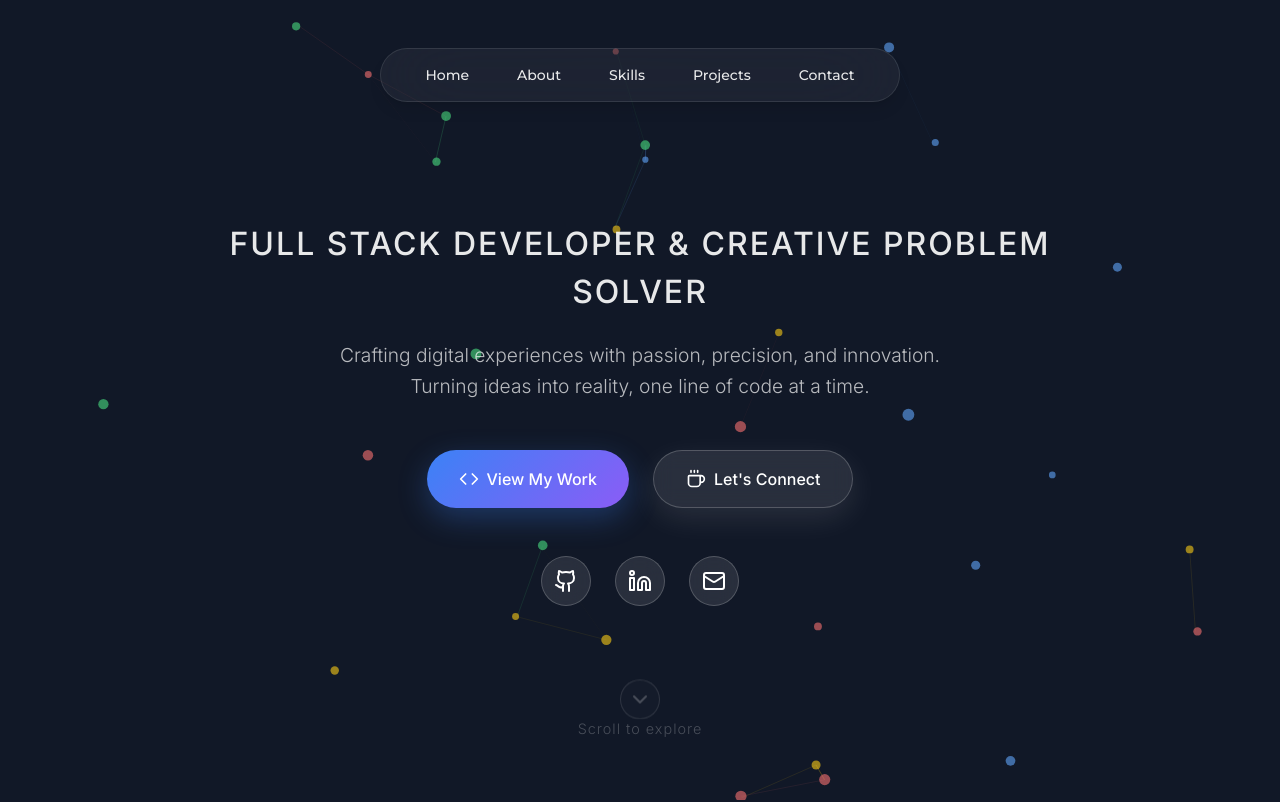
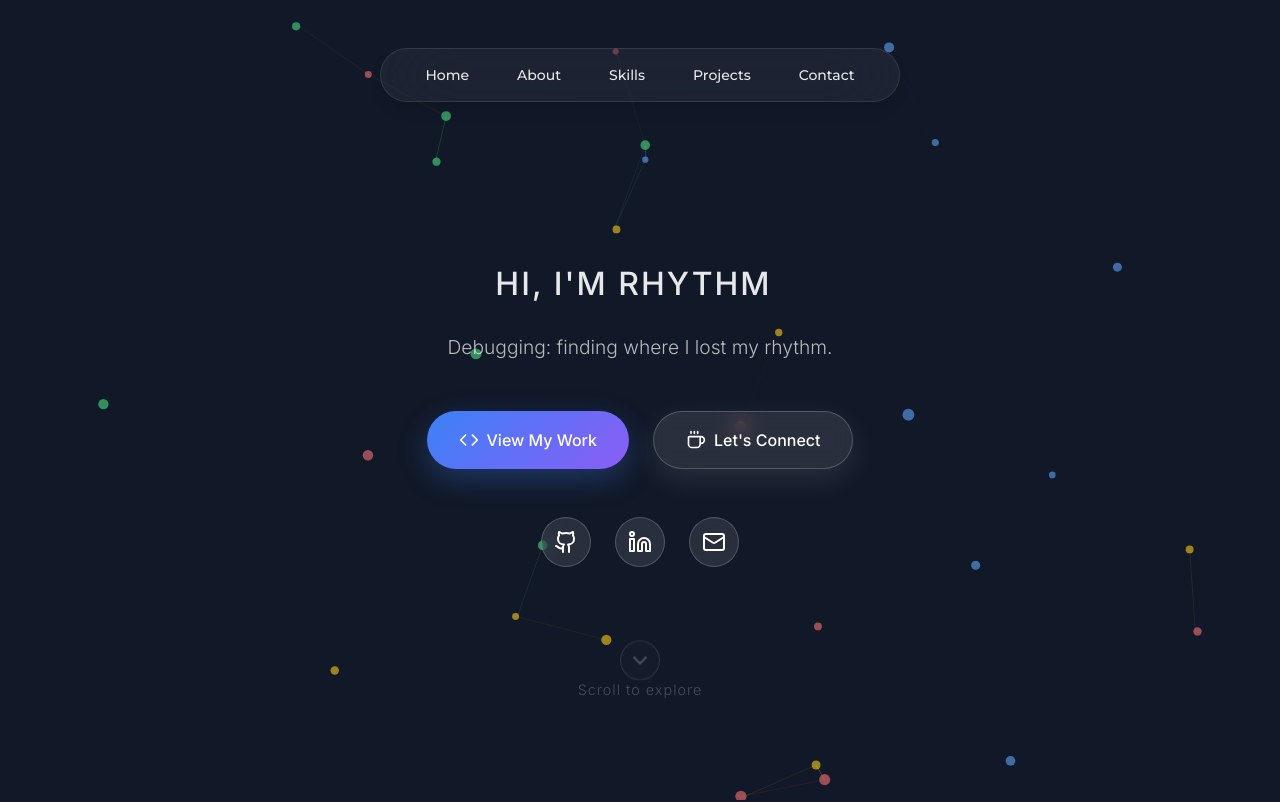
Before and after one commit to RhythmPahwa14/Rhythm-Portfolio, a Next.js app: page / in a window 1280 px wide. Shown: the top 802 px of the page. Built offline with nearby package versions, Linux system fonts and the light colour scheme; a web font is replaced by a local one.

Commit message:
Add typing effect to hero tagline
Introduced a typing animation for the hero tagline using React state and effect hooks. Updated the tagline to display typed text with a blinking cursor and revised the hero description. Added CSS for the blinking cursor animation.

```diff
--- a/src/app/components/Hero.js
+++ b/src/app/components/Hero.js
@@ -1,12 +1,13 @@
 'use client';
 import { motion } from 'framer-motion';
 import { Github, Linkedin, Mail, ChevronDown, Code, Coffee } from 'lucide-react';
-import { useEffect, useRef } from 'react';
+import { useEffect, useRef, useState } from 'react';
 import '../styles/Hero.css';
 
 export default function Hero() {
   const canvasRef = useRef(null);
   const dotsRef = useRef([]);
+  const [typedText, setTypedText] = useState('');
 
   useEffect(() => {
     const canvas = canvasRef.current;
@@ -92,6 +93,23 @@ export default function Hero() {
     return () => window.removeEventListener('resize', handleResize);
   }, []);
 
+  // Typing effect
+  useEffect(() => {
+    const text = "Hi, I'm Rhythm";
+    let index = 0;
+
+    const timer = setInterval(() => {
+      if (index <= text.length) {
+        setTypedText(text.slice(0, index));
+        index++;
+      } else {
+        clearInterval(timer);
+      }
+    }, 100);
+
+    return () => clearInterval(timer);
+  }, []);
+
   const scrollToSection = (sectionId) => {
     const element = document.getElementById(sectionId);
     if (element) {
@@ -131,7 +149,7 @@ export default function Hero() {
           transition={{ duration: 1, delay: 0.8 }}
           className="hero-tagline"
         >
-          Full Stack Developer & Creative Problem Solver
+          {typedText}<span className="cursor-blink">|</span>
         </motion.p>
 
         {/* Description */}
@@ -141,9 +159,7 @@ export default function Hero() {
           transition={{ duration: 1, delay: 1.0 }}
           className="hero-description"
         >
-          Crafting digital experiences with passion, precision, and innovation.
-          <br />
-          Turning ideas into reality, one line of code at a time.
+          Debugging: finding where I lost my rhythm.
         </motion.p>
 
         {/* Action Buttons */}
--- a/src/app/styles/Hero.css
+++ b/src/app/styles/Hero.css
@@ -29,6 +29,16 @@
   text-align: center;
   max-width: 1000px;
   padding: 0 2rem;
+}
+
+/* Cursor Blink Animation */
+.cursor-blink {
+  animation: blink 1s step-end infinite;
+}
+
+@keyframes blink {
+  0%, 50% { opacity: 1; }
+  51%, 100% { opacity: 0; }
 }
 
 /* Name Styling */
```
